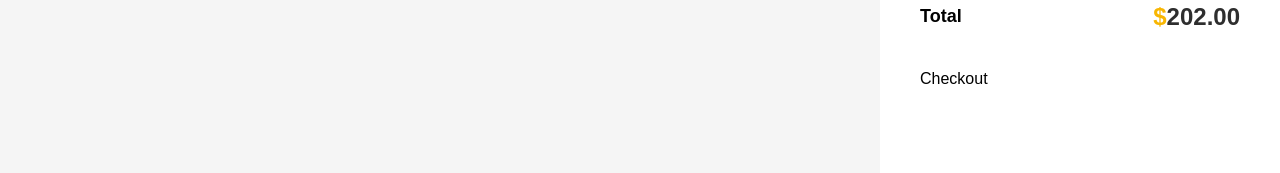
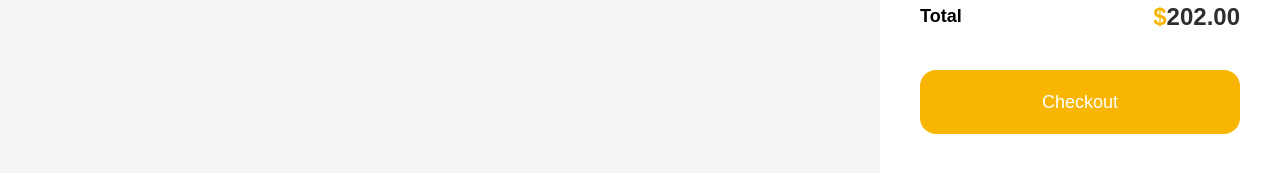
Before and after one commit to Maksimssw/meal, a JavaScript app: page / in a window 1280 px wide. Shown: the part 341-514 px from the top of the page. Built offline with nearby package versions, Linux system fonts and the light colour scheme.

Commit message:
feat (UI): Add component Button

```diff
--- a/src/components/Cart/OrderMenu/index.js
+++ b/src/components/Cart/OrderMenu/index.js
@@ -1,6 +1,7 @@
 import styles from './index.module.css'
 
 import pizza from '../../../static/image/pizza.webp'
+import Button from "../../UI/Button";
 
 const OrderMenu = () => {
   return (
@@ -45,9 +46,7 @@ const OrderMenu = () => {
         </span>
       </div>
 
-      <button className='button'>
-        Checkout
-      </button>
+      <Button className={styles['order-menu__button']}>Checkout</Button>
     </aside>
   )
 }
--- a/src/components/Cart/OrderMenu/index.module.css
+++ b/src/components/Cart/OrderMenu/index.module.css
@@ -84,3 +84,8 @@
   font-size: 18px;
   font-weight: 700;
 }
+
+.order-menu__button {
+  width: 100%;
+  min-height: 64px;
+}
--- /dev/null
+++ b/src/components/UI/Button/index.js
@@ -0,0 +1,17 @@
+import styles from './index.module.css'
+
+const Button = (props) => {
+  return (
+    <button
+      type={props.type}
+      className={`
+        ${styles.button}
+        ${props.className}
+      `}
+    >
+      {props.children}
+    </button>
+  )
+}
+
+export default Button
--- /dev/null
+++ b/src/components/UI/Button/index.module.css
@@ -0,0 +1,11 @@
+.button {
+  display: grid;
+  justify-content: center;
+  align-items: center;
+  line-height: 27px;
+  font-size: 18px;
+  font-weight: 500;
+  color: var(--color-white);
+  border-radius: 16px;
+  background: var(--color-yellow300);
+}
```
